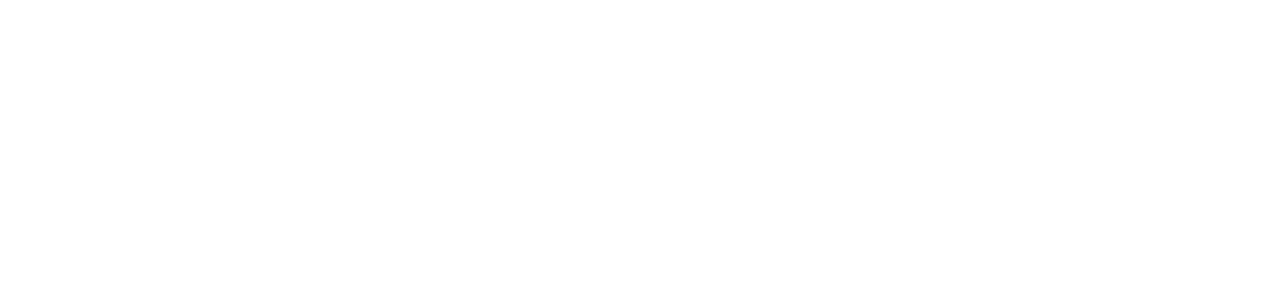
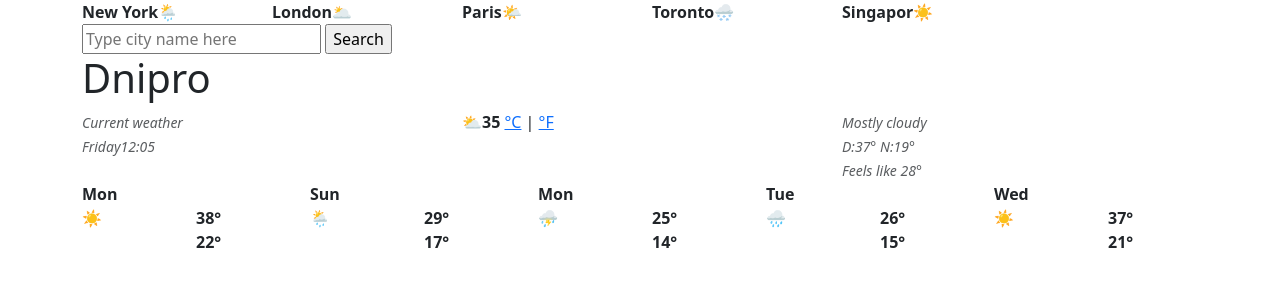
Before and after one commit to KetBet/my-weather-app, a plain HTML site: page index.html in a window 1280 px wide. Drawn offline with nearby package versions, Linux system fonts and the light colour scheme.

Commit message:
Update index.html

```diff
--- a/index.html
+++ b/index.html
@@ -1,12 +1,75 @@
 <!DOCTYPE html>
 <html lang="en">
-<head>
-    <meta charset="UTF-8">
-    <meta http-equiv="X-UA-Compatible" content="IE=edge">
-    <meta name="viewport" content="width=device-width, initial-scale=1.0">
-    <title>Document</title>
-</head>
-<body>
+  <head>
+    <meta charset="UTF-8" />
+    <meta http-equiv="X-UA-Compatible" content="IE=edge" />
+    <meta name="viewport" content="width=device-width, initial-scale=1.0" />
+    <link
+      href="https://cdn.jsdelivr.net/npm/bootstrap@5.3.0-alpha1/dist/css/bootstrap.min.css"
+      rel="stylesheet"
+      integrity="sha384-GLhlTQ8iRABdZLl6O3oVMWSktQOp6b7In1Zl3/Jr59b6EGGoI1aFkw7cmDA6j6gD"
+      crossorigin="anonymous"
+    />
+    <title>HTML/CSS to JS Ket's challenge</title>
+    <link href="src/styles.css" />
+  </head>
+  <body>
+    <div class="container">
+        <div class="row">
+          <div class="col-2"><strong>New York🌦️</strong></div>
+          <div class="col-2"><strong>London🌥️</strong></div>
+          <div class="col-2"><strong>Paris🌤️</strong></div>
+          <div class="col-2"><strong>Toronto🌨️</strong></div>
+          <div class="col-2"><strong>Singapor☀️</strong></div>
+        </div>
+        <form class="citySearch" id="search-form">
+            <input type="text" placeholder="Type city name here" id="city-input" />
+            <input class="searchButton" type="submit" value="Search" />
+          </form>
+      <h1 id="city">
+        Dnipro
+      </h1>
+      <div class="row">
+        <div class="col-4">
+            <small class="text-muted"><em>Current weather </br>
+        <span id="currentDay">Friday</span><span id="currentTime">12:05</span></em></small></div>
+        <div class="col-4">
+          <div class="currentTemperature"><strong><span id="temperature">⛅35</span></strong>
+						<span class="units">
+							<a href="#" id="celsius-link">°C</a> |
+							<a href="#" id="fahrenheit-link">°F</a>
+						</span>
+					</div></div>
+        <div class="col-4">
+            <small class="text-muted"><em>Mostly cloudy </br>
+        D:37° N:19° </br>
+        Feels like 28°</em></small></div>
+    </div>
+    <div class="row">
+          <div class="col"><strong>Mon</strong></br>
+            ☀️</div>
+          <div class="col"></br><strong>38°</br>
+            22°</strong></div>
+          <div class="col"><strong>Sun</strong></br>
+            🌦️</div>
+            <div class="col"></br><strong>29°</br>
+              17°</strong></div>
+          <div class="col"><strong>Mon</strong></br>
+            ⛈️️</div>
+            <div class="col"></br><strong>25°</br>
+              14°</strong></div>
+          <div class="col"><strong>Tue</strong></br>
+            🌧️️</div>
+            <div class="col"></br><strong>26°</br>
+              15°</strong></div>
+          <div class="col"><strong>Wed</strong></br>
+            ☀️</div>
+            <div class="col"></br><strong>37°</br>
+              21°</strong></div>
+        </div>
 
-</body>
+		</div>
+		<script src="src/index.js">
+		</script>
+  </body>
 </html>
```
